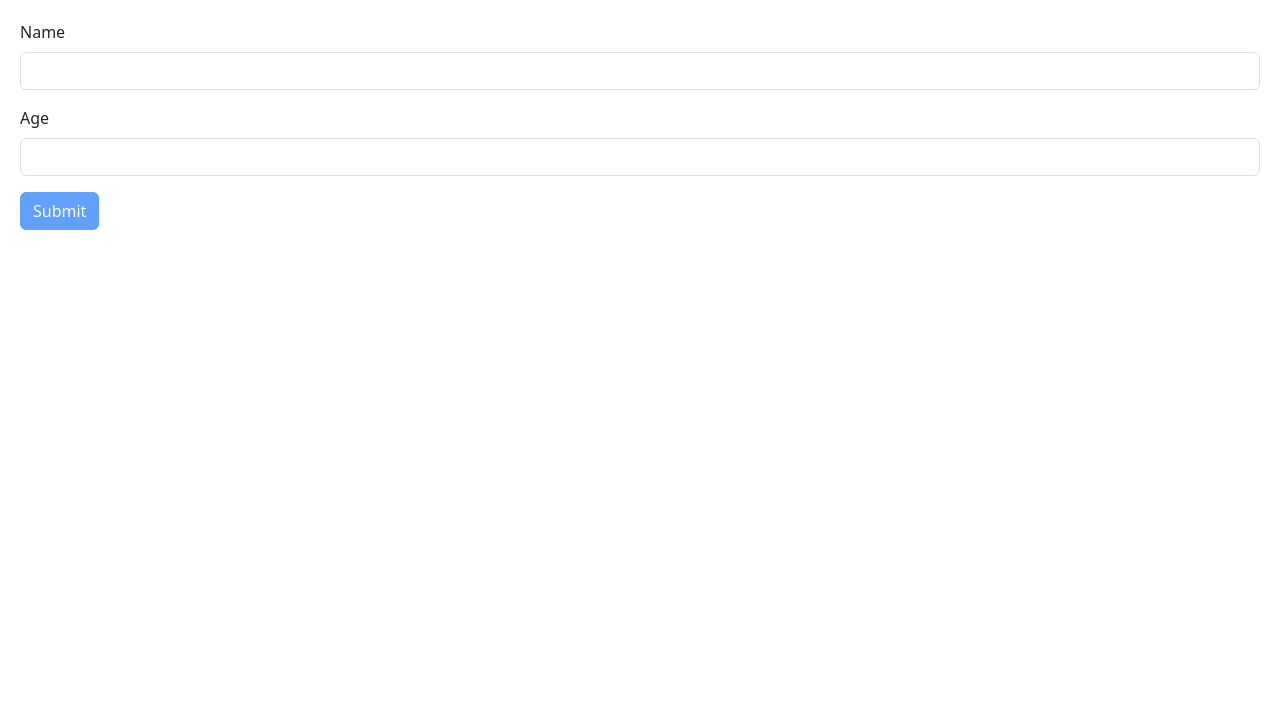
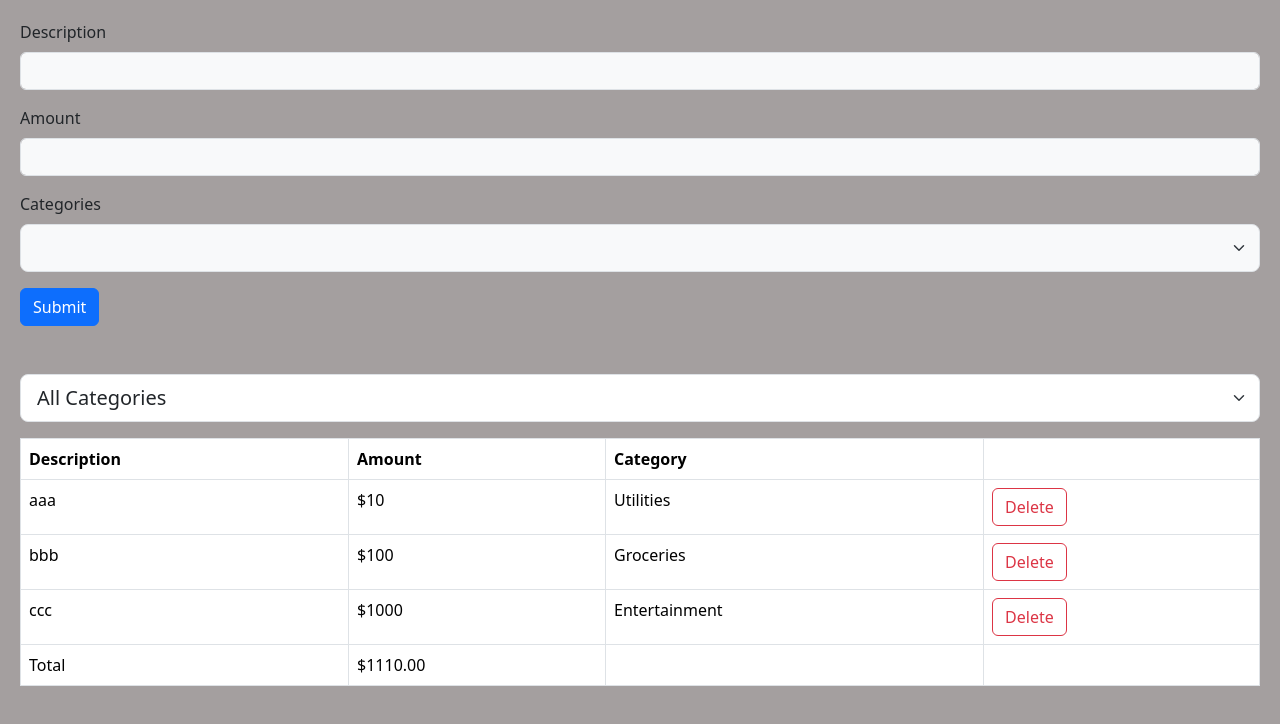
Before and after one commit to yordiyes/React, a React (Vite) app in the folder First_react_app/: page / in a window 1280 px wide. Shown: the top 724 px of the page. Built offline with nearby package versions, Linux system fonts and the light colour scheme.

Commit message:
finished the exercieses on the form module

```diff
--- a/First_react_app/src/App.tsx
+++ b/First_react_app/src/App.tsx
@@ -1,8 +1,33 @@
-import Form from './components/Form';
+import Form from "./expense-tracker/components/From";
+import ExpenseList from "./expense-tracker/components/ExpensList";
+import { useState } from "react";
+import ExpenseFilter from "./expense-tracker/components/ExpenseFilter";
+
+
 
 function App() {
+  const [selectedCategory, setSelectedGategory] = useState('');
+  const [expenses, setExpenses] = useState([
+    { id: 1, description: "aaa", amount: 10, category: "Utilities" },
+    { id: 2, description: "bbb", amount: 100, category: "Groceries" },
+    { id: 3, description: "ccc", amount: 1000, category: "Entertainment" },
+  ]);
+
+  const visibleExpenses = selectedCategory ? expenses.filter(e => e.category === selectedCategory) : expenses;
+
   return (
-    <Form/>
+    <>
+      <div className="mb-5">
+        <Form onSubmit={(newExpense) => setExpenses([...expenses, {...newExpense, id:expenses.length + 1}])}/>
+      </div>
+      <div className="mb-3">
+        <ExpenseFilter onSelectCategory={category => setSelectedGategory(category)}/>
+      </div>
+      <ExpenseList
+        expenses={visibleExpenses }
+        onDelete={(id) => setExpenses(expenses.filter((e) => e.id !== id))}
+      />
+    </>
   );
 }
 
--- a/First_react_app/src/components/index.css
+++ b/First_react_app/src/components/index.css
@@ -1,3 +1,4 @@
 body{
     padding: 20px;
+    background-color: #a49f9f;
 }
--- /dev/null
+++ b/First_react_app/src/expense-tracker/Categories.ts
@@ -0,0 +1,3 @@
+const categories = ["Groceries", "Utilities", "Entertainment"] as const;
+
+export default categories;
--- /dev/null
+++ b/First_react_app/src/expense-tracker/components/ExpensList.tsx
@@ -0,0 +1,54 @@
+interface Expense {
+  id: number;
+  description: string;
+  amount: number;
+  category: string;
+}
+
+interface Props {
+  expenses: Expense[];
+  onDelete: (id: number) => void;
+}
+
+export default function ExpenseList({ expenses, onDelete }: Props) {
+
+  if(expenses.length === 0 ) return null
+
+  return (
+    <table className="table table-bordered bg-light">
+      <thead>
+        <tr>
+          <th>Description</th>
+          <th>Amount</th>
+          <th>Category</th>
+          <th></th>
+        </tr>
+      </thead>
+      <tbody>
+        {expenses.map((expense) => (
+          <tr key={expense.id}>
+            <td>{expense.description}</td>
+            <td>${expense.amount}</td>
+            <td>{expense.category}</td>
+            <td>
+              <button
+                className="btn btn-outline-danger"
+                onClick={() => onDelete(expense.id)}
+              >
+                Delete
+              </button>
+            </td>
+          </tr>
+        ))}
+      </tbody>
+      <tfoot>
+        <tr>
+            <td>Total</td>
+            <td>${expenses.reduce((acc, expense)=> expense.amount + acc, 0).toFixed(2)}</td>
+            <td></td>
+            <td></td>
+        </tr>
+      </tfoot>
+    </table>
+  );
+}
--- /dev/null
+++ b/First_react_app/src/expense-tracker/components/ExpenseFilter.tsx
@@ -0,0 +1,20 @@
+import categories from "../Categories";
+interface Props {
+  onSelectCategory: (category: string) => void;
+}
+
+export default function ExpenseFilter({ onSelectCategory }: Props) {
+  return (
+    <select
+      className="form-select form-select-lg mb-3 mt-2"
+      onChange={(event) => onSelectCategory(event.target.value)}
+    >
+      <option value="">All Categories</option>
+      {categories.map((category) => (
+        <option key={category} value={category}>
+          {category}
+        </option>
+      ))}
+    </select>
+  );
+}
--- /dev/null
+++ b/First_react_app/src/expense-tracker/components/From.tsx
@@ -0,0 +1,97 @@
+import "../../components/index.css";
+import { useForm } from "react-hook-form";
+import { z } from "zod";
+import { zodResolver } from "@hookform/resolvers/zod";
+import categories from "../Categories";
+
+
+const schema = z.object({
+  description: z
+    .string()
+    .min(3, { message: "Description should be at least 3 characters" })
+    .max(50, { message: "Description should be at most 50 characters" }),
+  amount: z
+    .number({ invalid_type_error: "Amount field is required" })
+    .min(0.01)
+    .max(100_000),
+  category: z.enum(categories, {
+    errorMap: () => ({message: "Category is required."}),
+  }),
+});
+
+type FormData = z.infer<typeof schema>;
+
+interface Props{
+  onSubmit: (data: FormData) => void;
+}
+
+export default function Form({onSubmit} :Props) {
+  const {
+    register,
+    handleSubmit,
+    reset,
+    formState: { errors },
+  } = useForm<FormData>({ resolver: zodResolver(schema) });
+
+  return (
+    <div className="contianer">
+      <form onSubmit={handleSubmit((data)=>{
+        onSubmit(data),
+        reset()
+      })}>
+        <div className="mb-3">
+          <label htmlFor="description" className="form-label">
+            Description
+          </label>
+          <input
+            {...register("description")}
+            id="description"
+            type="text"
+            className="form-control bg-light text-black"
+          />
+        </div>
+        {errors.description && (
+          <p className="text-danger">{errors.description.message}</p>
+        )}
+
+        <div className="mb-3">
+          <label htmlFor="amount" className="form-label">
+            Amount
+          </label>
+          <input
+            {...register("amount", { valueAsNumber: true })}
+            id="amount"
+            type="number"
+            className="form-control bg-light text-black"
+          />
+        </div>
+        {errors.amount && (
+          <p className="text-danger">{errors.amount.message}</p>
+        )}
+        <div className="mb-3">
+          <label htmlFor="categories" className="form-label">
+            Categories
+          </label>
+          <select
+            {...register("category")}
+            className="form-select form-select-lg mb-3 bg-light text-black"
+            id="categories"
+          >
+            <option value=""></option>
+            {categories.map((category) => (
+              <option key={category} value={category}>
+                {category}
+              </option>
+            ))}
+          </select>
+          {errors.category && (
+            <p className="text-danger">{errors.category.message}</p>
+          )}
+        </div>
+        <button className="btn btn-primary" type="submit">
+          Submit
+        </button>
+      </form>
+    </div>
+  );
+}
```
